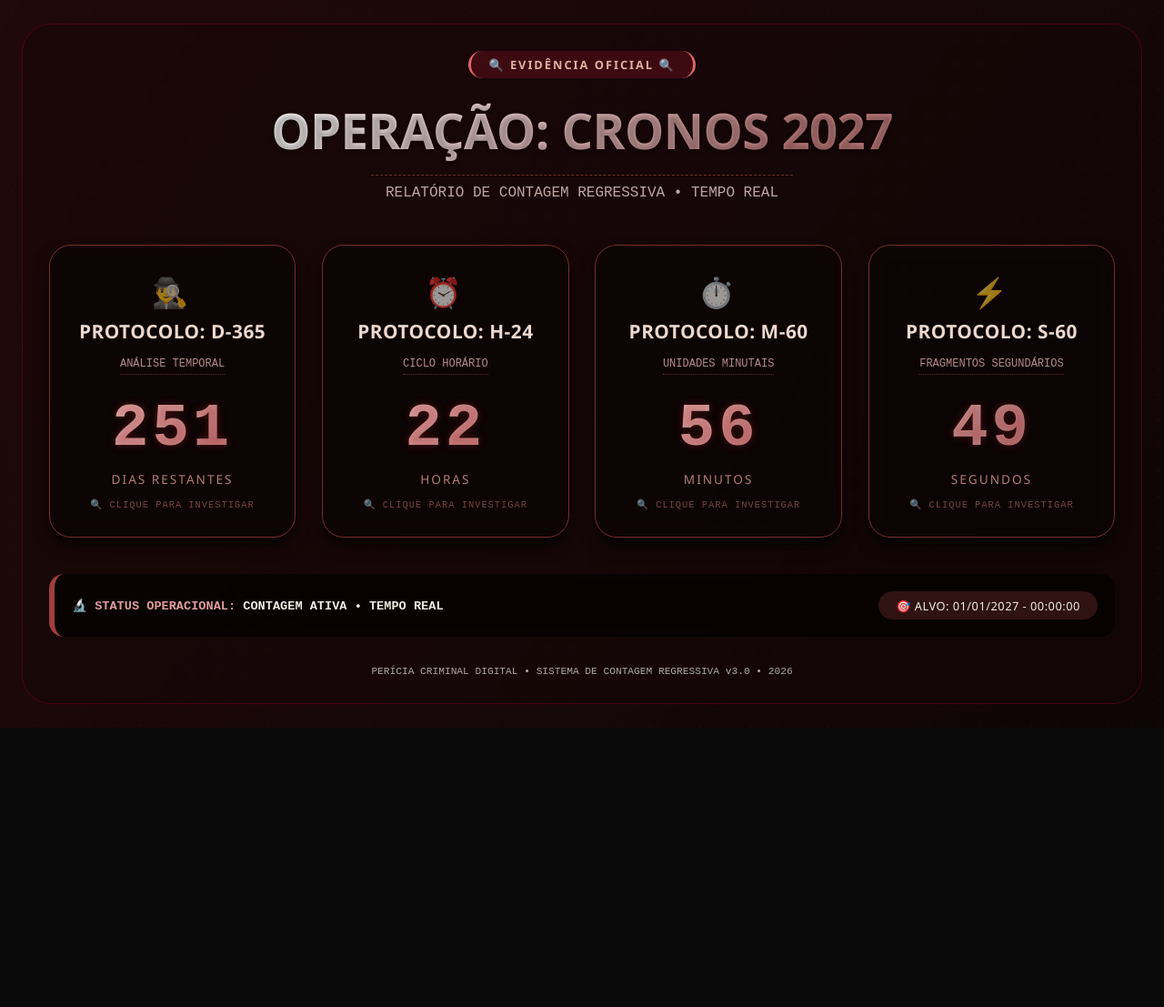
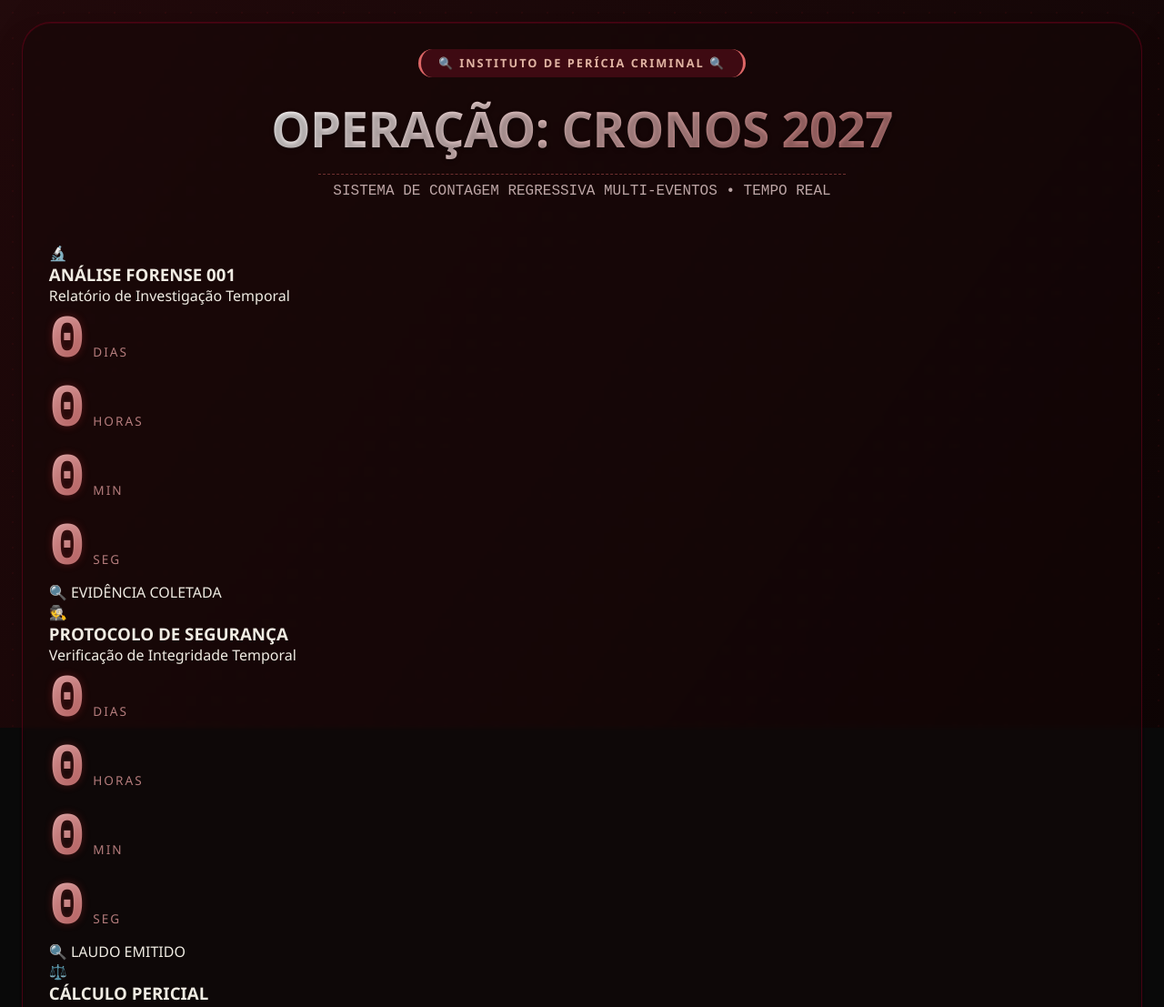
Before and after one commit to Isaa22/pprojetandoavida, a plain HTML site: page index.html in a window 1280 px wide. Shown: the top 1107 px of the page at 91% size. Before the commit the page ends 800 px from the top, so only its background shows below. Drawn offline with Linux system fonts and the light colour scheme.

Commit message:
Update index.html

```diff
--- a/index.html
+++ b/index.html
@@ -3,109 +3,138 @@
 <head>
     <meta charset="UTF-8">
     <meta name="viewport" content="width=device-width, initial-scale=1.0, user-scalable=yes">
-    <meta name="description" content="Contagem regressiva para 2027 com tema de perícia criminal - Painel interativo">
-    <title>Perícia Criminal | Contagem Regressiva 2027</title>
+    <meta name="description" content="Contagem regressiva para 2027 - Sistema de múltiplos eventos com tema de perícia criminal">
+    <title>Perícia Criminal | Sistema de Contagem 2027</title>
     <link rel="stylesheet" href="style.css">
 </head>
 <body>
     <div class="container">
         <!-- Cabeçalho com selo pericial -->
         <div class="crime-header">
-            <div class="badge">🔍 EVIDÊNCIA OFICIAL 🔍</div>
+            <div class="badge">🔍 INSTITUTO DE PERÍCIA CRIMINAL 🔍</div>
             <h1>OPERAÇÃO: CRONOS 2027</h1>
-            <div class="sub">RELATÓRIO DE CONTAGEM REGRESSIVA • TEMPO REAL</div>
+            <div class="sub">SISTEMA DE CONTAGEM REGRESSIVA MULTI-EVENTOS • TEMPO REAL</div>
         </div>
 
-        <!-- Grid de contadores (clicáveis) -->
-        <div class="countdown-grid">
-            <!-- Dias -->
-            <div class="card-evidence" data-tipo="dias" data-unidade="DIAS" data-max="365">
-                <div class="fingerprint-icon">🕵️‍♂️</div>
-                <h3>PROTOCOLO: D-365</h3>
-                <div class="case-desc">ANÁLISE TEMPORAL</div>
-                <div class="time-number" id="days">00</div>
-                <div class="time-label">DIAS RESTANTES</div>
-                <div class="click-hint">🔍 CLIQUE PARA INVESTIGAR</div>
+        <!-- Grid de eventos - cada um com sua própria contagem -->
+        <div class="events-grid">
+
+            <!-- EVENTO 1 -->
+            <div class="event-card">
+                <div class="event-icon">🔬</div>
+                <h3 class="event-title">ANÁLISE FORENSE 001</h3>
+                <div class="event-subtitle">Relatório de Investigação Temporal</div>
+                <div class="countdown-display">
+                    <div class="time-block">
+                        <span class="time-number" id="event1-days">0</span>
+                        <span class="time-label">dias</span>
+                    </div>
+                    <div class="time-block">
+                        <span class="time-number" id="event1-hours">0</span>
+                        <span class="time-label">horas</span>
+                    </div>
+                    <div class="time-block">
+                        <span class="time-number" id="event1-minutes">0</span>
+                        <span class="time-label">min</span>
+                    </div>
+                    <div class="time-block">
+                        <span class="time-number" id="event1-seconds">0</span>
+                        <span class="time-label">seg</span>
+                    </div>
+                </div>
+                <div class="evidence-tag">🔍 EVIDÊNCIA COLETADA</div>
             </div>
 
-            <!-- Horas -->
-            <div class="card-evidence" data-tipo="horas" data-unidade="HORAS" data-max="24">
-                <div class="fingerprint-icon">⏰</div>
-                <h3>PROTOCOLO: H-24</h3>
-                <div class="case-desc">CICLO HORÁRIO</div>
-                <div class="time-number" id="hours">00</div>
-                <div class="time-label">HORAS</div>
-                <div class="click-hint">🔍 CLIQUE PARA INVESTIGAR</div>
+            <!-- EVENTO 2 -->
+            <div class="event-card">
+                <div class="event-icon">🕵️</div>
+                <h3 class="event-title">PROTOCOLO DE SEGURANÇA</h3>
+                <div class="event-subtitle">Verificação de Integridade Temporal</div>
+                <div class="countdown-display">
+                    <div class="time-block">
+                        <span class="time-number" id="event2-days">0</span>
+                        <span class="time-label">dias</span>
+                    </div>
+                    <div class="time-block">
+                        <span class="time-number" id="event2-hours">0</span>
+                        <span class="time-label">horas</span>
+                    </div>
+                    <div class="time-block">
+                        <span class="time-number" id="event2-minutes">0</span>
+                        <span class="time-label">min</span>
+                    </div>
+                    <div class="time-block">
+                        <span class="time-number" id="event2-seconds">0</span>
+                        <span class="time-label">seg</span>
+                    </div>
+                </div>
+                <div class="evidence-tag">🔍 LAUDO EMITIDO</div>
             </div>
 
-            <!-- Minutos -->
-            <div class="card-evidence" data-tipo="minutos" data-unidade="MINUTOS" data-max="60">
-                <div class="fingerprint-icon">⏱️</div>
-                <h3>PROTOCOLO: M-60</h3>
-                <div class="case-desc">UNIDADES MINUTAIS</div>
-                <div class="time-number" id="minutes">00</div>
-                <div class="time-label">MINUTOS</div>
-                <div class="click-hint">🔍 CLIQUE PARA INVESTIGAR</div>
+            <!-- EVENTO 3 -->
+            <div class="event-card">
+                <div class="event-icon">⚖️</div>
+                <h3 class="event-title">CÁLCULO PERICIAL</h3>
+                <div class="event-subtitle">Análise Estatística Criminal</div>
+                <div class="countdown-display">
+                    <div class="time-block">
+                        <span class="time-number" id="event3-days">0</span>
+                        <span class="time-label">dias</span>
+                    </div>
+                    <div class="time-block">
+                        <span class="time-number" id="event3-hours">0</span>
+                        <span class="time-label">horas</span>
+                    </div>
+                    <div class="time-block">
+                        <span class="time-number" id="event3-minutes">0</span>
+                        <span class="time-label">min</span>
+                    </div>
+                    <div class="time-block">
+                        <span class="time-number" id="event3-seconds">0</span>
+                        <span class="time-label">seg</span>
+                    </div>
+                </div>
+                <div class="evidence-tag">🔍 MATERIAL COLETADO</div>
             </div>
 
-            <!-- Segundos -->
-            <div class="card-evidence" data-tipo="segundos" data-unidade="SEGUNDOS" data-max="60">
-                <div class="fingerprint-icon">⚡</div>
-                <h3>PROTOCOLO: S-60</h3>
-                <div class="case-desc">FRAGMENTOS SEGUNDÁRIOS</div>
-                <div class="time-number" id="seconds">00</div>
-                <div class="time-label">SEGUNDOS</div>
-                <div class="click-hint">🔍 CLIQUE PARA INVESTIGAR</div>
+            <!-- EVENTO 4 -->
+            <div class="event-card">
+                <div class="event-icon">📜</div>
+                <h3 class="event-title">DOCUMENTAÇÃO OFICIAL</h3>
+                <div class="event-subtitle">Registro de Evidências Temporais</div>
+                <div class="countdown-display">
+                    <div class="time-block">
+                        <span class="time-number" id="event4-days">0</span>
+                        <span class="time-label">dias</span>
+                    </div>
+                    <div class="time-block">
+                        <span class="time-number" id="event4-hours">0</span>
+                        <span class="time-label">horas</span>
+                    </div>
+                    <div class="time-block">
+                        <span class="time-number" id="event4-minutes">0</span>
+                        <span class="time-label">min</span>
+                    </div>
+                    <div class="time-block">
+                        <span class="time-number" id="event4-seconds">0</span>
+                        <span class="time-label">seg</span>
+                    </div>
+                </div>
+                <div class="evidence-tag">🔍 ARQUIVADO COMO PROVA</div>
             </div>
         </div>
 
-        <!-- Relatório de status e investigação -->
-        <div class="relatorio">
-            <div class="status">
-                🔬 <span>STATUS OPERACIONAL:</span> CONTAGEM ATIVA • TEMPO REAL
+        <!-- Rodapé com status -->
+        <div class="footer-status">
+            <div class="status-line">
+                <span class="status-dot"></span>
+                <span class="status-text">SISTEMA OPERACIONAL • CONTAGEM EM TEMPO REAL</span>
             </div>
-            <div class="deadline">
-                🎯 ALVO: 01/01/2027 - 00:00:00
+            <div class="target-info">
+                🎯 ALVO CENTRAL: 01/01/2027 - 00:00:00
             </div>
-        </div>
-
-        <div class="assinatura">
-            PERÍCIA CRIMINAL DIGITAL • SISTEMA DE CONTAGEM REGRESSIVA v3.0 • <span id="anoAtual"></span>
-        </div>
-    </div>
-
-    <!-- MODAL PARA DETALHES (tela que aparece ao clicar) -->
-    <div id="modal" class="modal">
-        <div class="modal-content">
-            <div class="modal-header">
-                <div class="modal-badge">🔬 LAUDO PERICIAL 🔬</div>
-                <span class="modal-close">&times;</span>
-            </div>
-            <div class="modal-body">
-                <div class="modal-icon" id="modalIcon">🕵️‍♂️</div>
-                <h2 id="modalTitle">PROTOCOLO: D-365</h2>
-                <div class="modal-crime-detail">
-                    <div class="detail-card">
-                        <span class="detail-label">📊 ESTATÍSTICA ATUAL</span>
-                        <span class="detail-value" id="modalValorAtual">0</span>
-                        <span class="detail-unit" id="modalUnidade">DIAS</span>
-                    </div>
-                    <div class="detail-card">
-                        <span class="detail-label">📈 PORCENTAGEM RESTANTE</span>
-                        <div class="progress-container">
-                            <div class="progress-bar" id="progressBar"></div>
-                        </div>
-                        <span class="detail-value" id="modalPorcentagem">0%</span>
-                    </div>
-                    <div class="detail-card">
-                        <span class="detail-label">⏱️ TEMPO DECORRIDO DESDE O INÍCIO</span>
-                        <span class="detail-value" id="modalDecorrido">0</span>
-                        <span class="detail-unit" id="modalDecorridoUnidade">DIAS</span>
-                    </div>
-                </div>
-                <div class="modal-footer-note">
-                    <span>🔍 Análise forense em tempo real • Dados sincronizados com o relógio oficial</span>
-                </div>
+            <div class="copyright">
+                PERÍCIA CRIMINAL DIGITAL • v4.0 • <span id="anoAtual"></span>
             </div>
         </div>
     </div>
```
